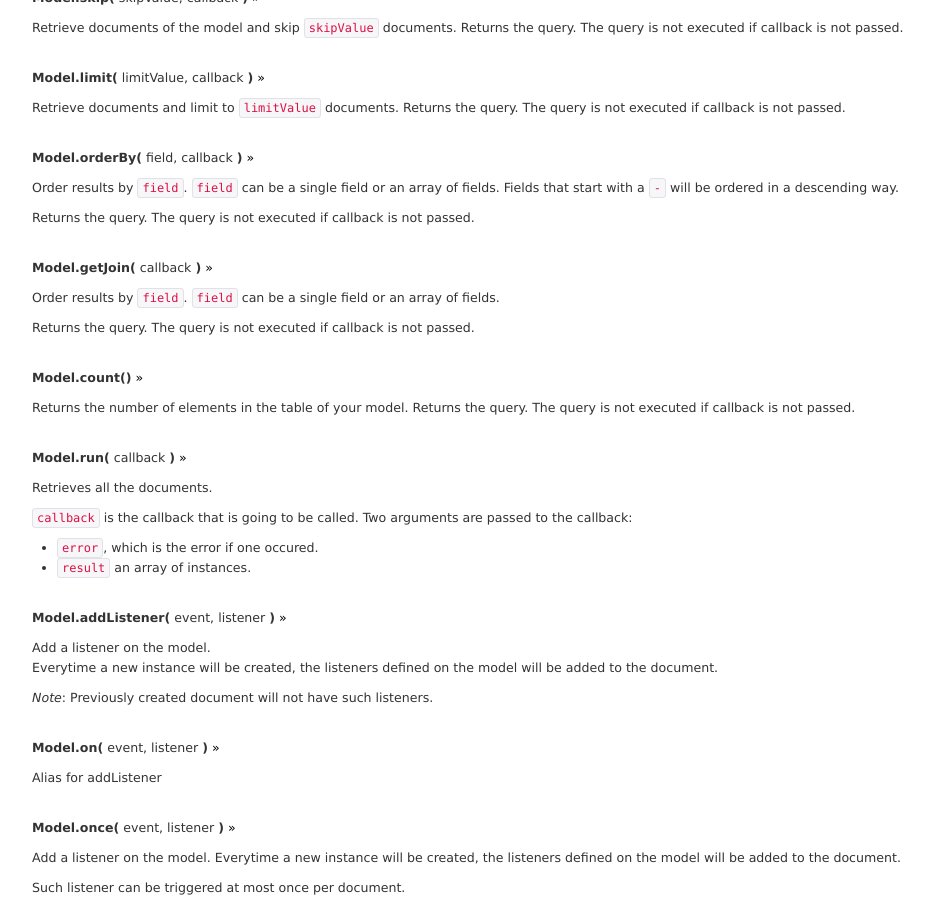
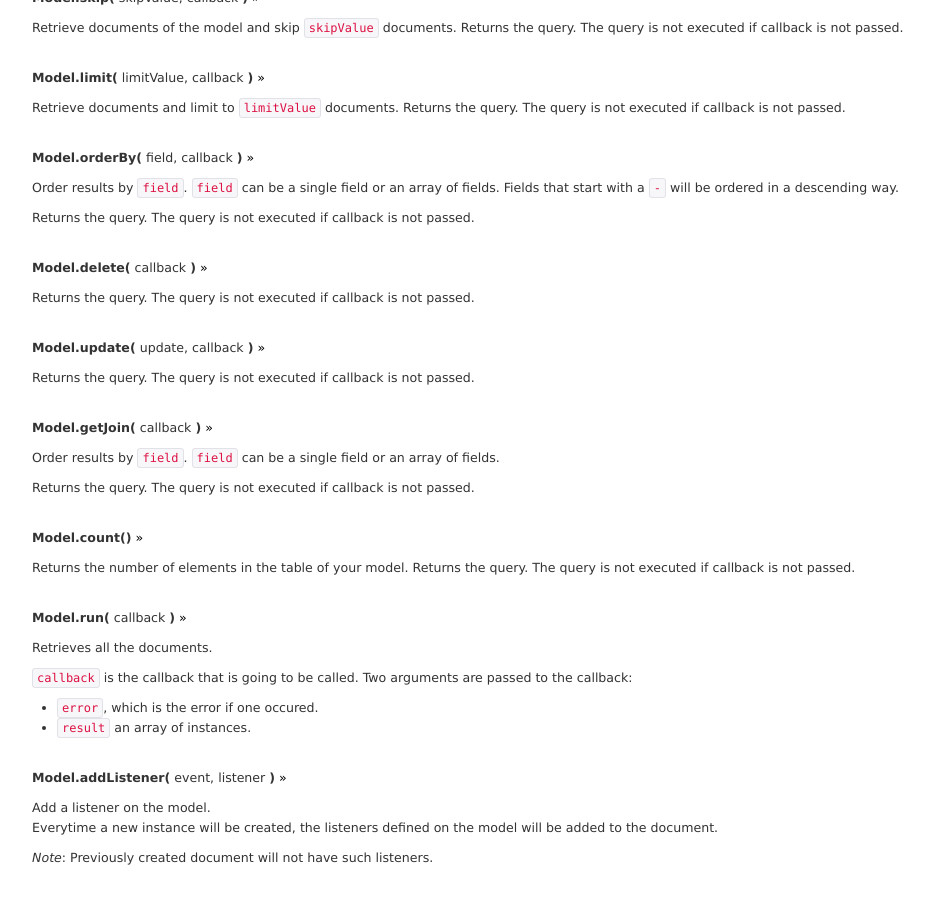
Before and after one commit to neumino/thinky, a Jekyll site: the page built from documentation.md, in a window 1280 px wide and 900 px high, scrolled down 5080 px. Shown: the whole window, without its empty margins (158-1092 px from the left). Built offline with Jekyll 4.4.1, drawn with Linux system fonts in a browser that asks for light colours; Markdown is read by kramdown in place of the engine named in the settings; some of the changed text lies outside the part shown.

Commit message:
Add delete and update

```diff
--- a/documentation.md
+++ b/documentation.md
@@ -341,6 +341,17 @@ Fields that start with a `-` will be ordered in a descending way.
 
 Returns the query. The query is not executed if callback is not passed.
 
+<a id="model.delete" class="anchor"></a>
+__Model.delete(__ callback  __)__ [»](#model.delete)
+
+Returns the query. The query is not executed if callback is not passed.
+
+<a id="model.update" class="anchor"></a>
+__Model.update(__ update, callback  __)__ [»](#model.update)
+
+Returns the query. The query is not executed if callback is not passed.
+
+
 
 <a id="model.getjoin" class="anchor"></a>
 __Model.getJoin(__ callback  __)__ [»](#model.getjoin)
@@ -606,6 +617,11 @@ __Query.without(__ field[s], options, callback __)__ [»](#query.without)
 <a id="query.filter" class="anchor"></a>
 _Query.filter(__ filterFunction, callback  __)__ [»](#query.filter)
 
+<a id="query.delete" class="anchor"></a>
+_Query.delete(__ callback  __)__ [»](#query.delete)
+
+<a id="query.update" class="anchor"></a>
+_Query.update(__ update, callback  __)__ [»](#query.update)
 
 <a id="query.skip" class="anchor"></a>
 __Model.skip(__ skipValue, callback  __)__ [»](#query.skip)
```
